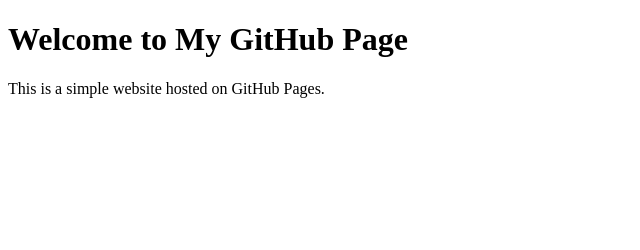
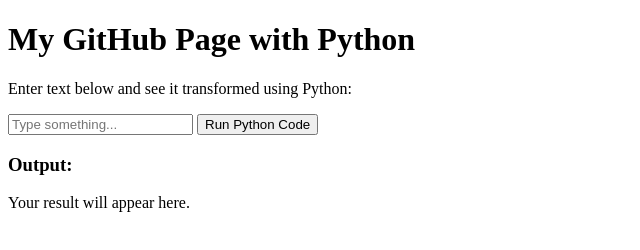
Before and after one commit to beatriz-farias/ProcVoz, a plain HTML site: page index.html in a window 1280 px wide. Shown: the whole page, without its empty margins (0-640 px from the left). Drawn offline with Linux system fonts and the light colour scheme.

Commit message:
Update index.html

```diff
--- a/index.html
+++ b/index.html
@@ -1,10 +1,28 @@
 <!DOCTYPE html>
 <html>
 <head>
-    <title>My GitHub Page</title>
+    <title>My GitHub Page with Python</title>
+    <script type="module">
+        import { loadPyodide } from "https://cdn.jsdelivr.net/pyodide/v0.23.0/full/pyodide.mjs";
+
+        async function runPython() {
+            const pyodide = await loadPyodide();
+            const inputText = document.getElementById("inputText").value;
+            const result = await pyodide.runPythonAsync(`
+text = '''${inputText}'''
+text.upper()
+            `);
+            document.getElementById("outputText").innerText = result;
+        }
+    </script>
 </head>
 <body>
-    <h1>Welcome to My GitHub Page</h1>
-    <p>This is a simple website hosted on GitHub Pages.</p>
+    <h1>My GitHub Page with Python</h1>
+    <p>Enter text below and see it transformed using Python:</p>
+    <input type="text" id="inputText" placeholder="Type something..." />
+    <button onclick="runPython()">Run Python Code</button>
+
+    <h3>Output:</h3>
+    <p id="outputText">Your result will appear here.</p>
 </body>
 </html>
```
